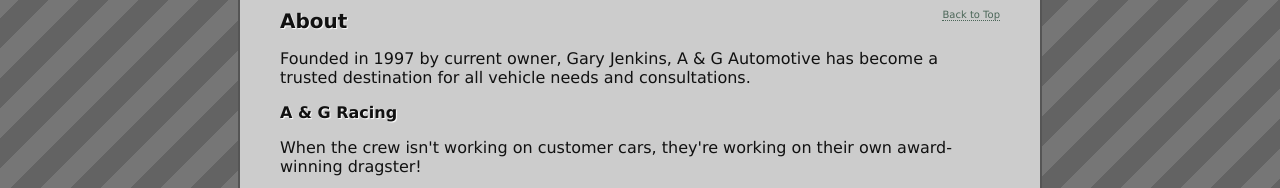
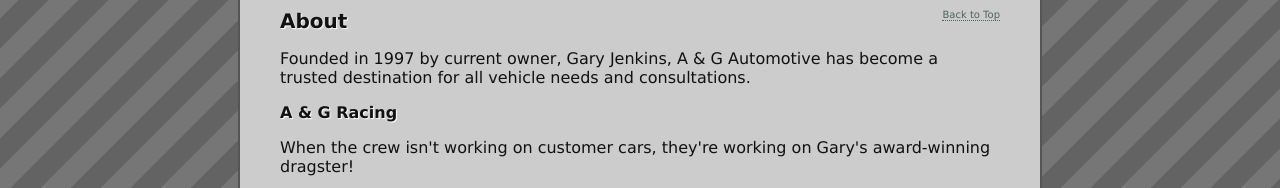
Before and after one commit to jewlofthelotus/aandgautomotive.com, a plain HTML site: page index.html in a window 1280 px wide. Shown: the part 821-1009 px from the top of the page. Drawn offline with Linux system fonts and the light colour scheme.

Commit message:
copy update

```diff
--- a/index.html
+++ b/index.html
@@ -101,7 +101,7 @@
 
       <h3 id="racing">A &amp; G Racing</h3>
 
-      <p>When the crew isn't working on customer cars, they're working on their own award-winning dragster!</p>
+      <p>When the crew isn't working on customer cars, they're working on Gary's award-winning dragster!</p>
 
       <img src="images/racing.jpg" alt="A &amp; G Racing Dragster" title="The A &amp; G Racing Dragster" />
     </section>
```
